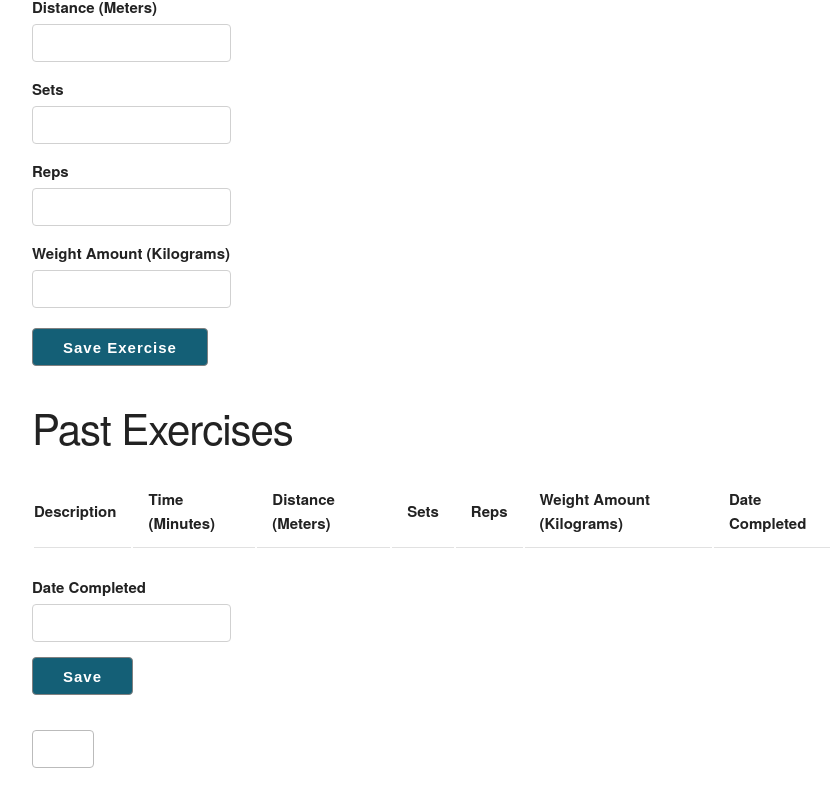
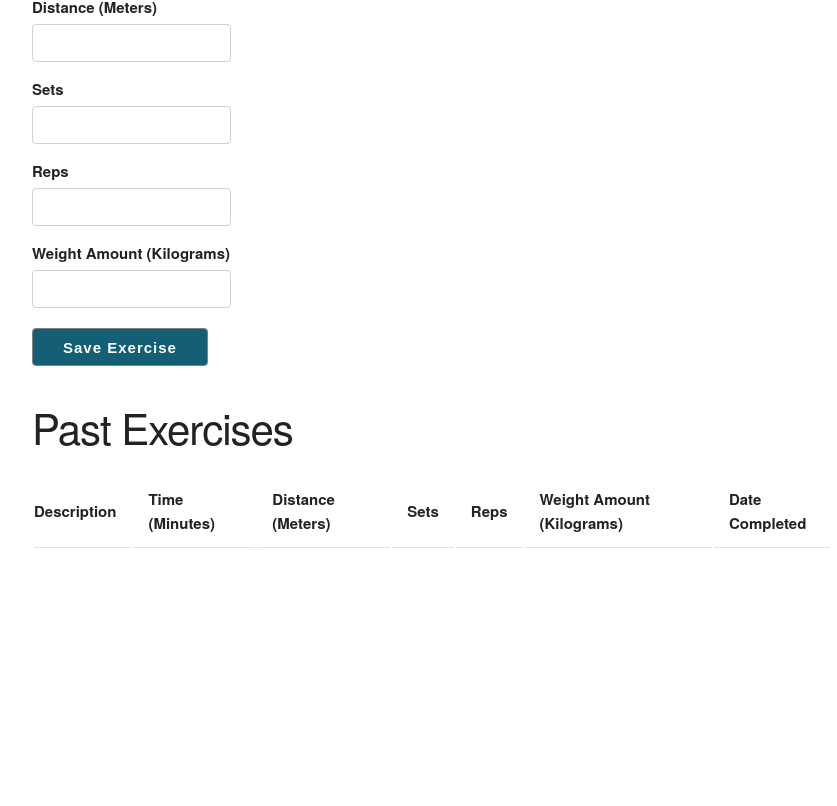
Before and after one commit to jacob-willden/vue-exercise-tracker, a Vue app: page / in a window 1280 px wide. Shown: the part 528-1334 px from the top of the page, without its empty margins (208-1045 px from the left). After the commit the page ends 1131 px from the top, so only its background shows below. Built offline with nearby package versions, Linux system fonts and the light colour scheme.

Commit message:
Switch to native modal dialog

```diff
--- a/src/App.vue
+++ b/src/App.vue
@@ -9,13 +9,13 @@
 			return {
 				pastExercises: [],
 				formExerciseType: 'aerobic',
-				modalVisible: false,
 				oldDate: '',
-				index: 0
+				index: 0,
+				modalElement: null
 			}
 		},
-		beforeMount() {
-			//
+		mounted() {
+			this.modalElement = this.$refs.modal;
 		},
 		methods: {
 			consoleLog(string) {
@@ -55,12 +55,12 @@
 					this.oldDate = '';
 				}
 				this.index = index;
-				this.modalVisible = true;
+				this.modalElement.showModal();
 			},
 			dateSubmit(event) {
 				const newDate = event.target.elements.date.value;
 				this.pastExercises[this.index].date = newDate;
-				this.modalVisible = false;
+				this.modalElement.close();
 			}
 		}
 	};
@@ -159,11 +159,8 @@
 			</tbody>
 		</table>
 
-		<div class="modal" :class="{'is-active': modalVisible}">
-			<div class="modal-background"></div>
-
-			<div class="modal-content">
-				<div class="box">
+		<dialog ref="modal">
+			<button @click="modalElement.close()" class="button">Close</button>
 			<form @submit.prevent="dateSubmit">
 				<div class="field">
 					<label class="label">Date Completed</label>
@@ -177,11 +174,7 @@
 					</div>
 				</div>
 			</form>
-				</div>
-			</div>
-
-			<button @click="modalVisible = false" class="modal-close is-large" aria-label="close"></button>
-		</div>
+		</dialog>
 	</main>
 </template>
 
```
Lines whose indentation alone changed are shown as unchanged.
